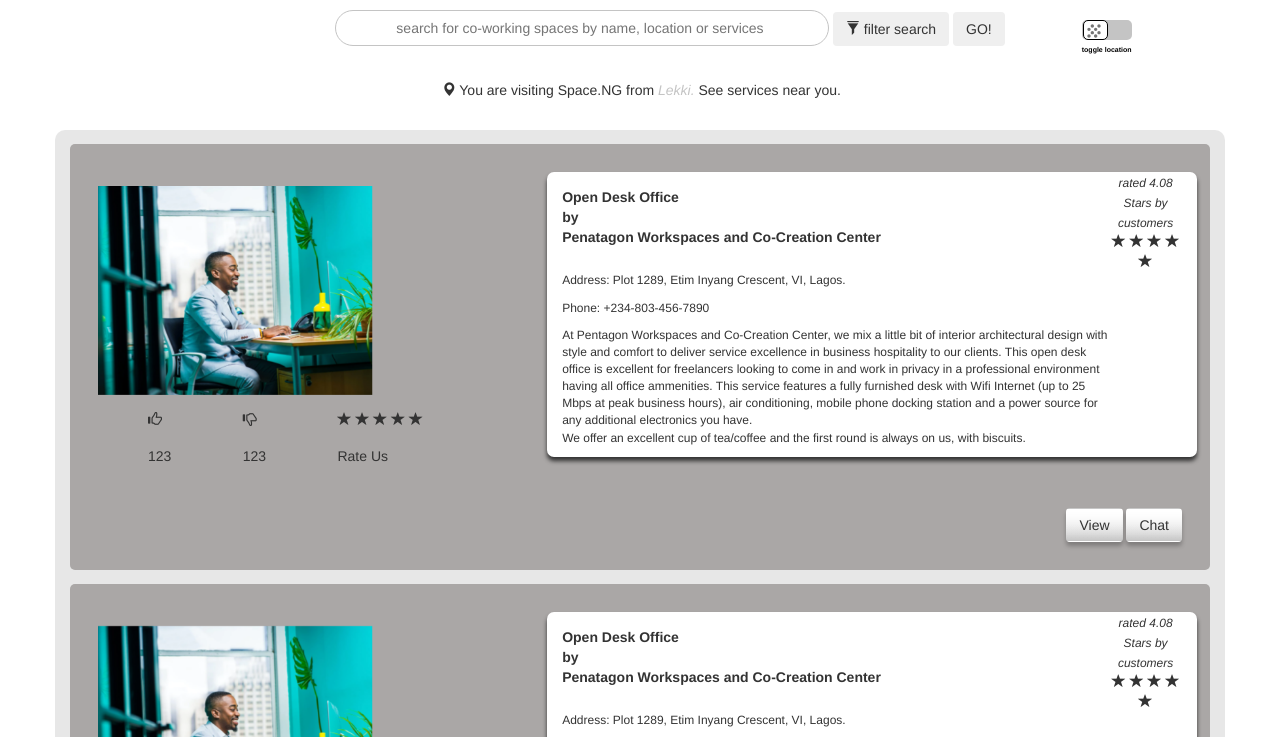
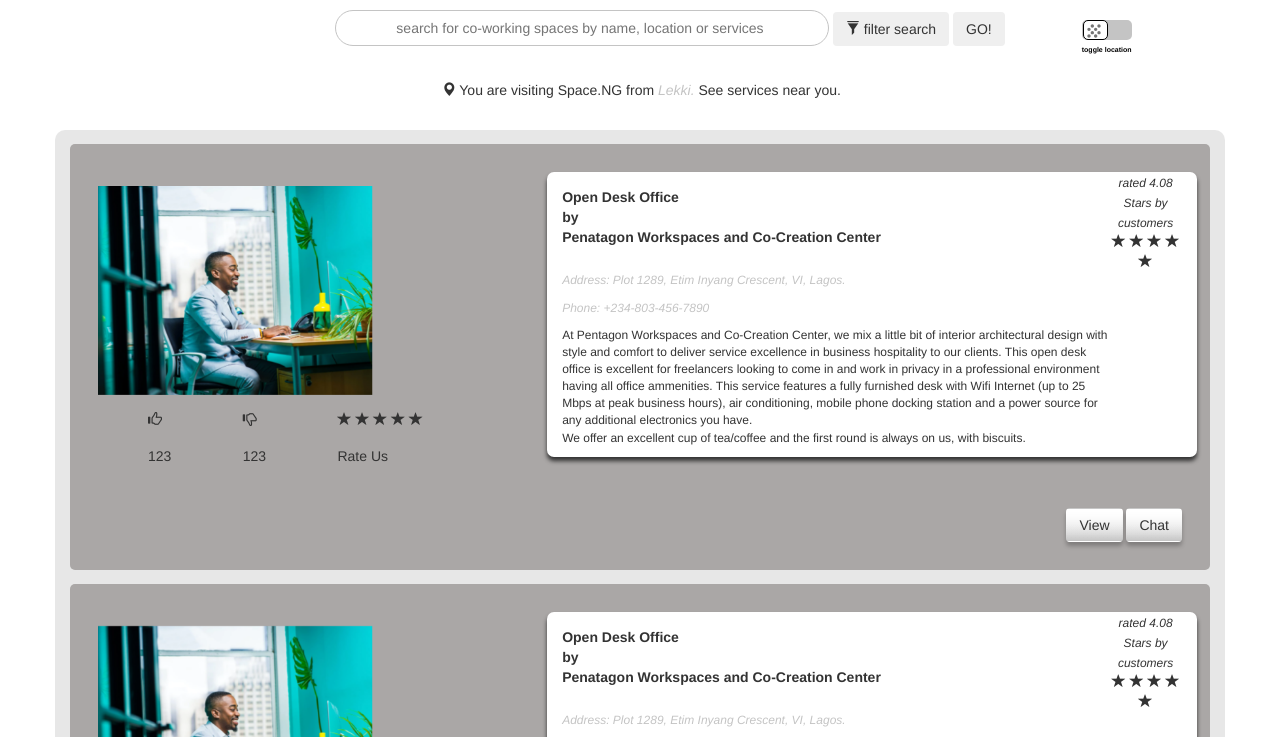
Before and after one commit to seunogunyemi/spacesNG, a plain HTML site: page explore.html in a window 1280 px wide. Shown: the part 60-797 px from the top of the page. Drawn offline with Linux system fonts and the light colour scheme; files whose address does not match are found by name.

Commit message:
4rd commit

```diff
--- a/css/style.css
+++ b/css/style.css
@@ -4,6 +4,12 @@
   src: url('../fonts/fontawesome-webfont.eot?#iefix&v=4.2.0') format('embedded-opentype'), url('../fonts/fontawesome-webfont.woff?v=4.2.0') format('woff'), url('../fonts/fontawesome-webfont.ttf?v=4.2.0') format('truetype'), url('../fonts/fontawesome-webfont.svg?v=4.2.0#fontawesomeregular') format('svg');
   font-weight: normal;
   font-style: normal;
+}
+
+@font-face	{
+				font-family: Lato;
+				src: url('..fonts/..fonts/Lato-BlackItalic.ttfLato-Black.ttf');
+				src: url('..fonts/Lato-BlackItalic.ttf');
 }
 
 /*Navigation Section*/
@@ -328,6 +334,11 @@ section 	{
 						linear-gradient(0deg, #C4C4C4, #C4C4C4);
 }
 
+.phone, .address	{
+						color: #c4c4c4;
+						font-style: italic;
+}
+
 @media only screen and (max-width: 360px)	{
 												.small_carousel_explore	{
 																			width: 200px;
```
Also changed, not shown: fonts/Lato-Black.ttf (added), fonts/Lato-BlackItalic.ttf (added), fonts/Lato-Bold.ttf (added), fonts/Lato-BoldItalic.ttf (added), fonts/Lato-Italic.ttf (added), fonts/Lato-Light.ttf (added), fonts/Lato-LightItalic.ttf (added), fonts/Lato-Regular.ttf (added), fonts/Lato-Thin.ttf (added), fonts/Lato-ThinItalic.ttf (added), fonts/OFL.txt (added).
